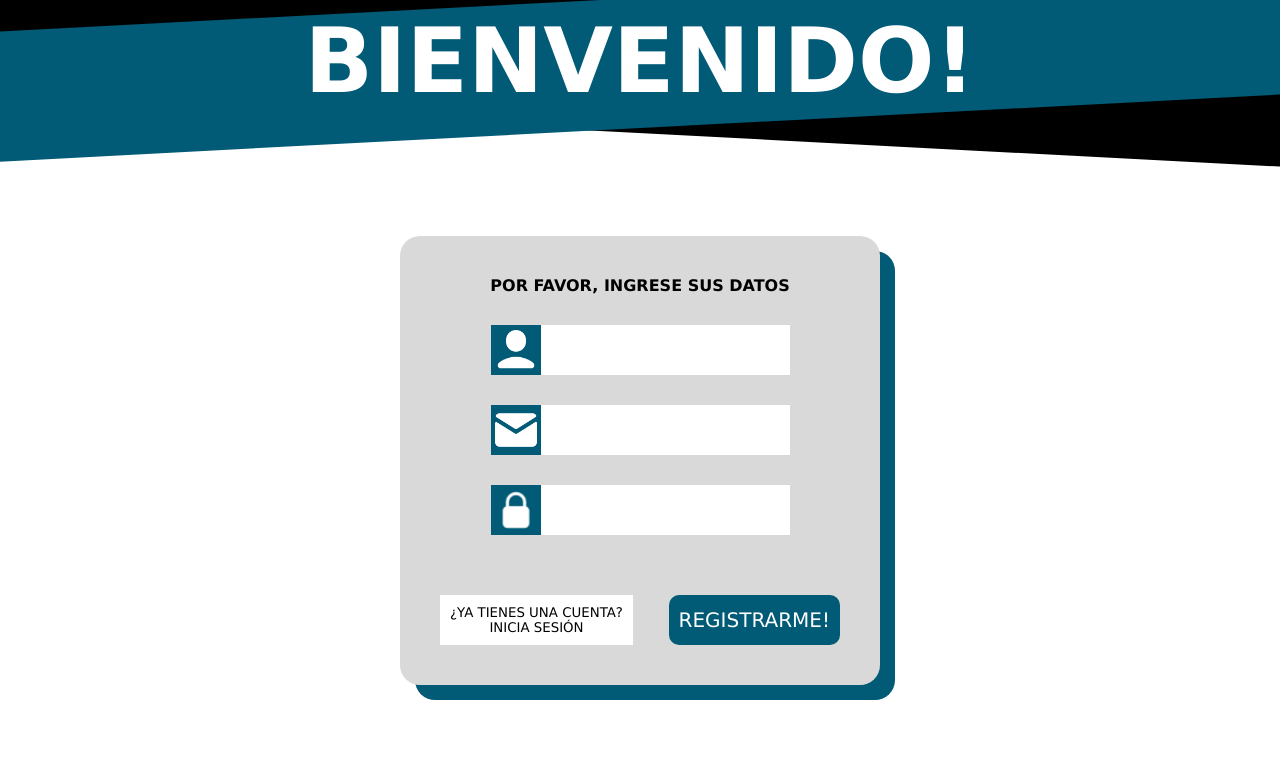
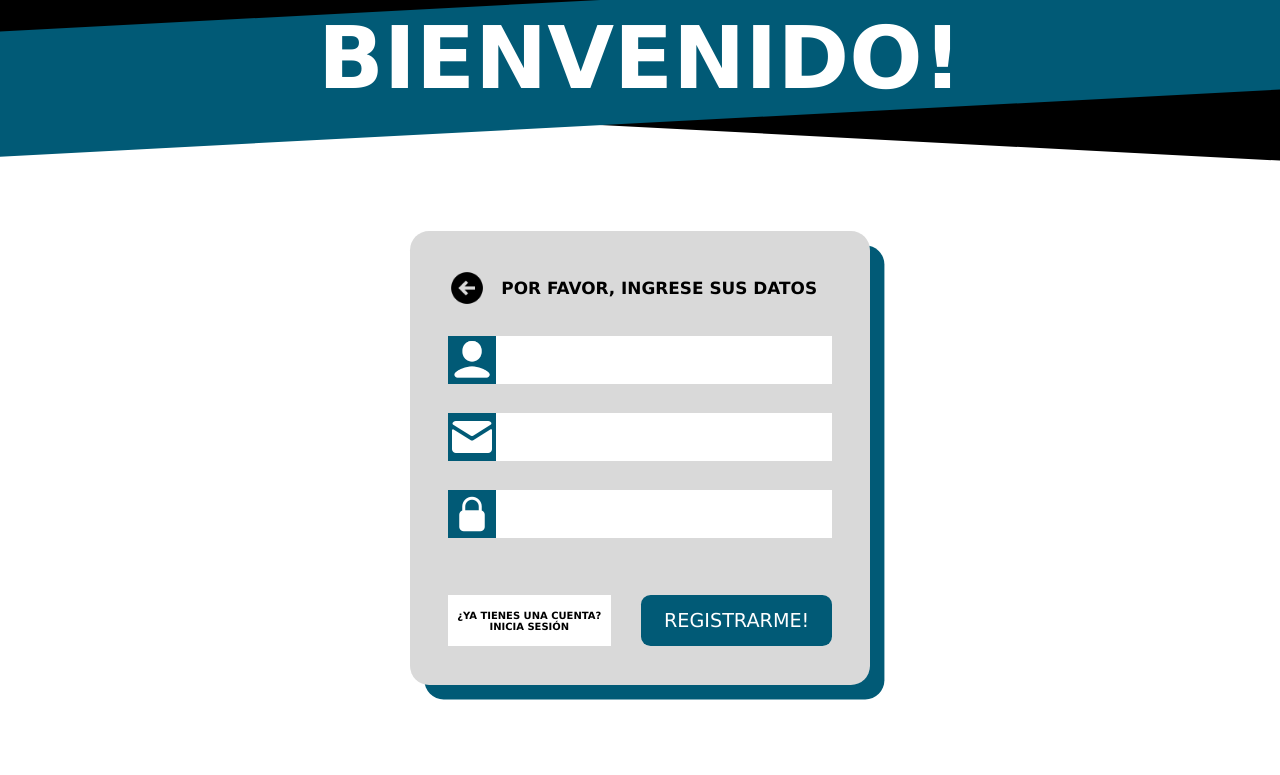
Before and after one commit to LucasDLabo/ProyectoFacultad, a PHP site: page /RegisterPage.html in a window 1280 px wide; the page is wider, and only the part inside the window is pictured. Shown: the top 775 px of that part. Run offline with PHP 8.4, Linux system fonts and the light colour scheme.

Commit message:
Se agregaron los respectivos links + Se agrego un botón para volver atras + Pequeña animación al botón Registrarme!

```diff
--- a/RegisterPage.html
+++ b/RegisterPage.html
@@ -4,7 +4,7 @@
     <meta charset="UTF-8">
     <meta name="viewport" content="width=device-width, initial-scale=1.0">
     <link rel="stylesheet" href="css/style.css">
-    <title>Register</title>
+    <title>Bienvenido! | Registrate en AlbumPicker</title>
 </head>
 <body>
     <header>
@@ -18,26 +18,29 @@
     <main>
         <div class="boxForm">
             <form action="" method="post" class="formulario" style="height: auto;">
-                <p>POR FAVOR, INGRESE SUS DATOS</p>
+                <div class="goback">
+                    <a href="HomePage.html" title="Volver"><img src="img/LoginPage/back.png" alt=""></a>
+                    <div class="texto">
+                        <p>POR FAVOR, INGRESE SUS DATOS</p>
+                    </div>
+                </div>
                 <div class="boxUser">
-                    <img src="img/LoginPage/iconUser.png" alt="">
+                    <img src="img/LoginPage/iconUser.png" alt="" title="Usuario">
                     <input type="text" >
                 </div>
                 <div class="boxUser">
-                    <img src="img/LoginPage/iconMail.png" alt="">
+                    <img src="img/LoginPage/iconMail.png" alt="" title="Correo Electrónico">
                     <input type="email" name="" id="">
                 </div>
                 <div class="boxUser">
-                    <img src="img/LoginPage/iconPassword.png" alt="">
+                    <img src="img/LoginPage/iconPassword.png" alt="" title="Contraseña">
                     <input type="password" name="" id="" >
                 </div>
                 <div class="formBotones">
-                    <button>¿YA TIENES UNA CUENTA? <br>INICIA SESIÓN</button>
-                    <input type="submit" value="REGISTRARME!">
+                    <a href="LoginPage.html">¿YA TIENES UNA CUENTA? INICIA SESIÓN</a>
+                    <input type="submit" value="REGISTRARME!" style="cursor: pointer;">
                 </div>
-
             </form>
-
         </div>
     </main>
 
--- a/css/style.css
+++ b/css/style.css
@@ -2,6 +2,9 @@
     padding: 0px;
     margin: 0px;
     font-family: Verdana, Geneva, Tahoma, sans-serif;
+}
+html{
+    font-size: 1.2vw;
 }
 body{
     overflow-x: hidden;
@@ -13,7 +16,6 @@ nav{
     color: white;
     justify-content: center;
     align-items: center;
-    z-index: 0;
 }
 .dibujo1{
     position: absolute;
@@ -42,10 +44,10 @@ nav{
     margin-top: 1.563rem;
 }
 .formulario{
+    display: flex;
+    flex-direction: column;
     width: 25rem;
     text-align: center;
-    display: flex;
-    flex-direction: column;
     background-color: #D9D9D9;
     gap: 1.875rem;
     padding: 2.5rem;
@@ -60,13 +62,34 @@ nav{
 .formulario input{
     height: 2.5rem;
     font-size: 1.25rem;
+    width: 100%;
+    text-indent: 0.5rem;
+}
+.goback{
+    display: flex;
+    text-align: center;
+    align-items: center;
+}
+.texto{
+    display: flex;
+    width: 100%;
+    justify-content: center;
+    align-items: center;
+    text-align: center;
+    font-size: 1.1rem;
+}
+
+.goback a,img{
+    height: 2.5rem;
+    width: 2.5rem;
 }
 .formBotones{
     display: flex;
     margin-top: 1.875rem;
     justify-content: space-between;
     align-items: center;
-    height: 3.125rem;
+    height: 3.3rem;
+    gap: 2rem;
 }
 .formBotones input{
     border: none;
@@ -76,13 +99,26 @@ nav{
     border-radius: 0.625rem;
     text-align: center;
     height: 100%;
+    text-indent: 0rem;
 }
-.formBotones button{
+.formBotones a{
+    color: black;
+    text-decoration: none;
+    display: flex;
+    align-items: center;
+    font-weight: bolder;
     border: none;
-    padding: 0.625rem;
     height: 100%;
+    width: 90%;
+    font-size: 0.65rem;
     background-color: white;
+    text-align: center;
 }
+
+.formBotones input:active{
+    transform: scale(0.95);
+}
+
 .boxUser{
     display: flex;
     align-items: center;
```
Also changed, not shown: img/LoginPage/back.png (added).
